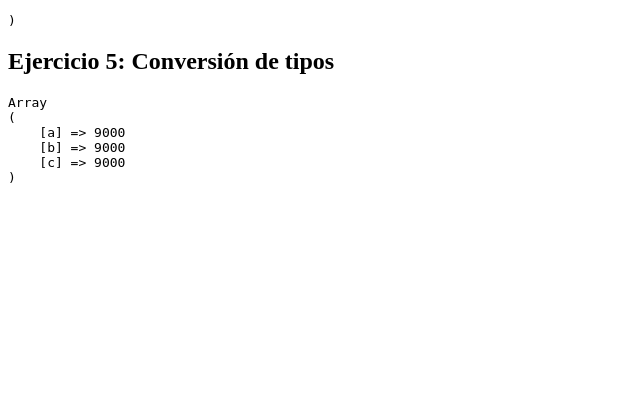
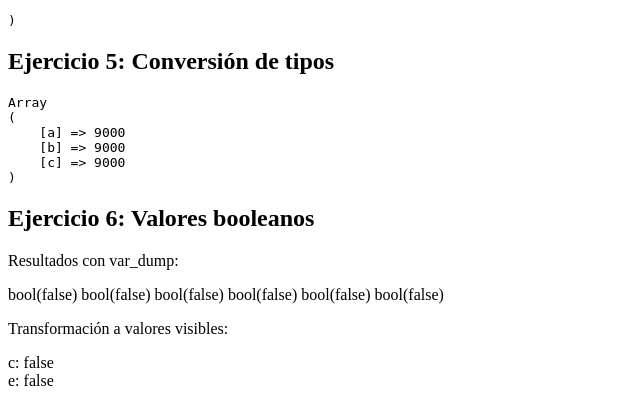
Before and after one commit to anag2603/tecweb, a PHP site: page / in a window 1280 px wide. Shown: the part 962-1360 px from the top of the page, without its empty margins (0-640 px from the left). Before the commit the page ends 1145 px from the top, so only its background shows below. Run offline with PHP 8.4, Linux system fonts and the light colour scheme.

Commit message:
Ejercicio 6 agregado

```diff
--- a/practicas/p04/index.php
+++ b/practicas/p04/index.php
@@ -73,3 +73,19 @@ print_r([
     'c' => $c
 ]);
 echo "</pre>";
+
+// Ejercicio 6: Valores booleanos
+echo "<h2>Ejercicio 6: Valores booleanos</h2>";
+$a = "0";
+$b = "TRUE";
+$c = FALSE;
+$d = ($a or $b);
+$e = ($a and $c);
+$f = ($a xor $b);
+
+echo "<p>Resultados con var_dump:</p>";
+var_dump($a, $b, $c, $d, $e, $f);
+
+echo "<p>Transformación a valores visibles:</p>";
+echo "c: " . ($c ? 'true' : 'false') . "<br>";
+echo "e: " . ($e ? 'true' : 'false') . "<br>";
```
